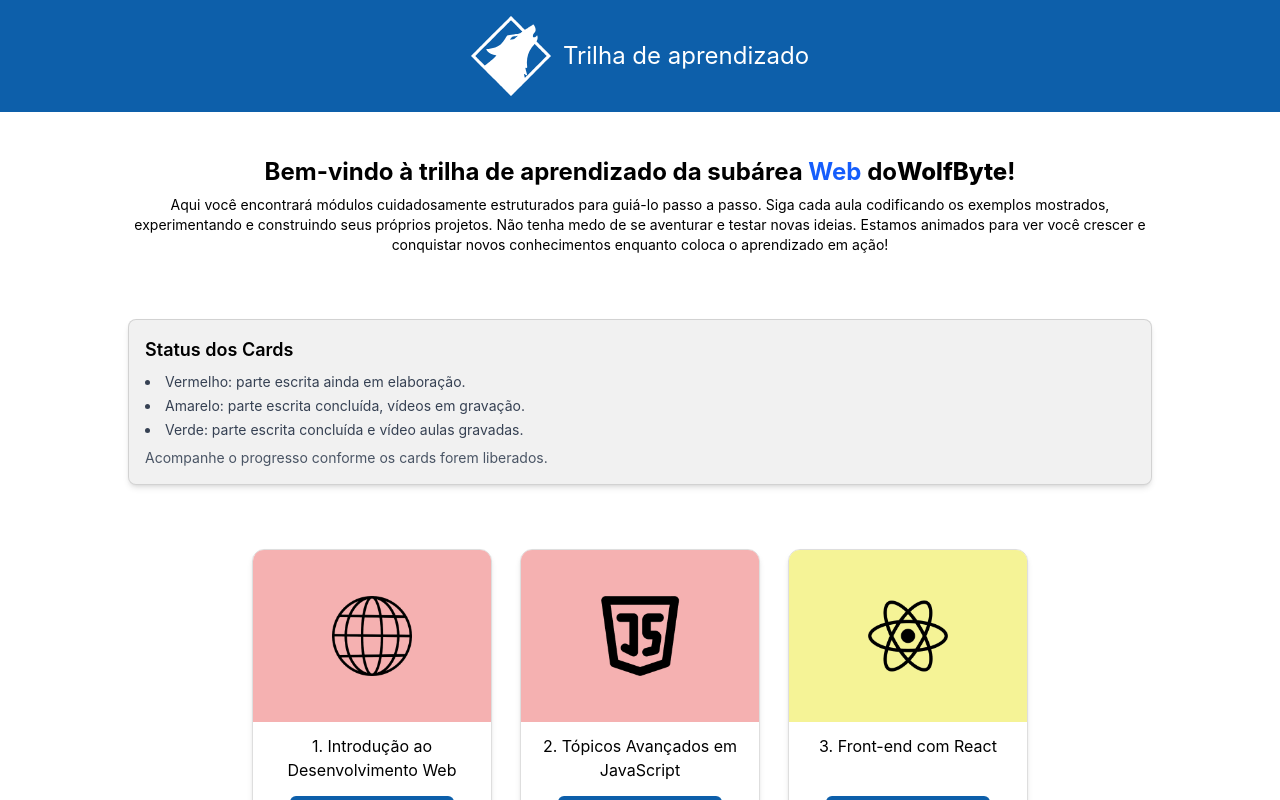
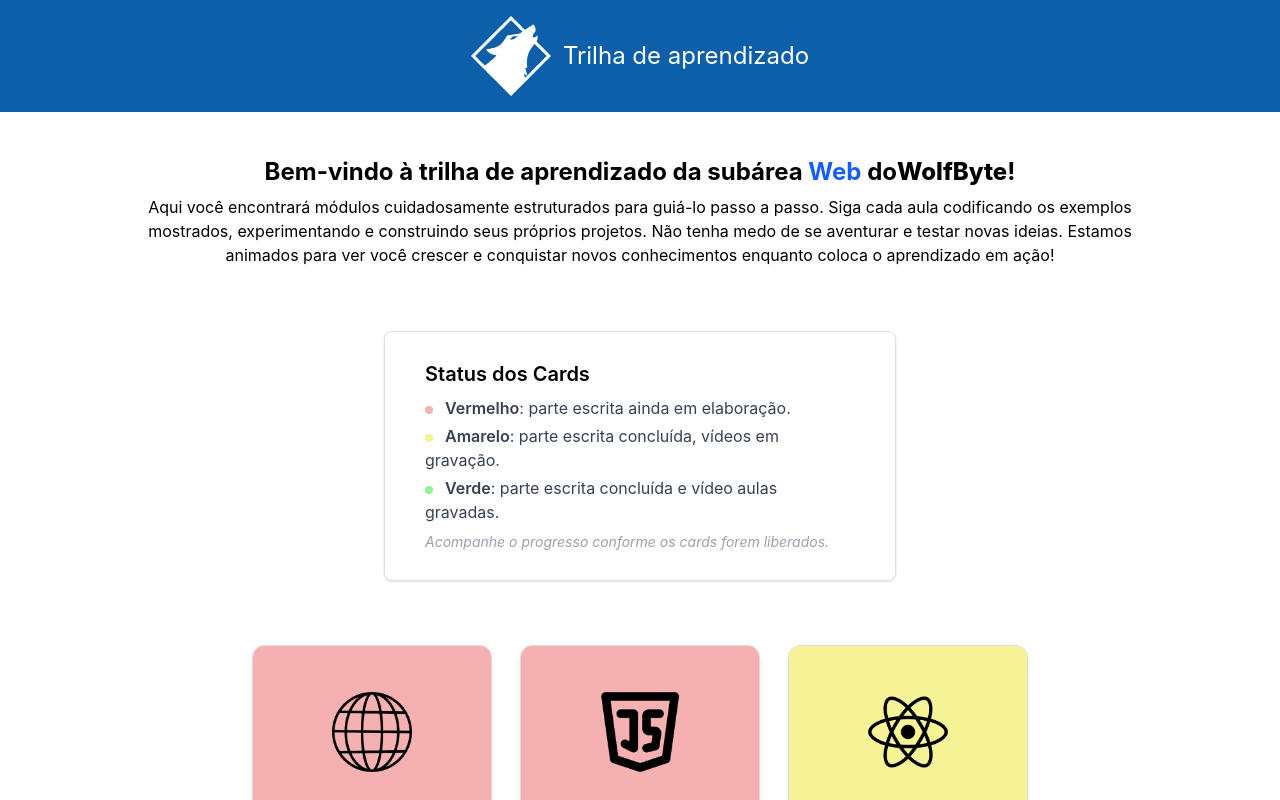
Before and after one commit to marcos-2002/site-trilha-web, a React (Vite) app: page / in a window 1280 px wide. Shown: the top 800 px of the page. Built offline with nearby package versions, Linux system fonts and the light colour scheme.

Commit message:
add placeholder for lessons with no video available yet

```diff
--- a/src/pages/Home.jsx
+++ b/src/pages/Home.jsx
@@ -18,21 +18,30 @@ export default function Home() {
                         <span className="font-extrabold">WolfByte</span>!
                     </h1>
 
-                    <p className="text-center mb-16 text-xs sm:text-sm">
+                    <p className="text-center mb-16 text-xs sm:text-base">
                         Aqui você encontrará módulos cuidadosamente estruturados para guiá-lo passo a passo.
                         Siga cada aula codificando os exemplos mostrados, experimentando e construindo seus próprios projetos.
                         Não tenha medo de se aventurar e testar novas ideias.
                         Estamos animados para ver você crescer e conquistar novos conhecimentos enquanto coloca o aprendizado em ação!
                     </p>
 
-                    <div className="mb-16 p-4 border border-[#00000021] rounded-lg bg-[#0000000e] shadow-md">
-                        <h2 className="text-sm sm:text-lg font-semibold mb-2">Status dos Cards</h2>
-                        <ul className="list-disc list-inside space-y-1 text-xs sm:text-gray-700 sm:text-sm">
-                            <li>Vermelho: parte escrita ainda em elaboração.</li>
-                            <li>Amarelo: parte escrita concluída, vídeos em gravação.</li>
-                            <li>Verde: parte escrita concluída e vídeo aulas gravadas.</li>
+                    <div className="mb-16 px-4 sm:px-10 py-5 sm:py-7 border border-[#00000021] rounded-lg shadow w-full sm:w-2/3 lg:w-1/2 mx-auto">
+                        <h2 className="text-base sm:text-xl font-semibold mb-2">Status dos Cards</h2>
+                        <ul className="space-y-1 text-xs sm:text-gray-700 sm:text-base">
+                            <li>
+                                <span className="inline-block w-2 h-2 rounded-full bg-[#f5b1b1] mr-3"></span>
+                                <span className="font-semibold">Vermelho</span>: parte escrita ainda em elaboração.
+                            </li>
+                            <li>
+                                <span className="inline-block w-2 h-2 rounded-full bg-[#f5f396] mr-3"></span>
+                                <span className="font-semibold">Amarelo</span>: parte escrita concluída, vídeos em gravação.
+                            </li>
+                            <li>
+                                <span className="inline-block w-2 h-2 rounded-full bg-[#94f390] mr-3"></span>
+                                <span className="font-semibold">Verde</span>: parte escrita concluída e vídeo aulas gravadas.
+                            </li>
                         </ul>
-                        <p className="mt-2 text-gray-600 text-xs sm:text-sm">
+                        <p className="mt-2 text-gray-400 text-xs sm:text-sm italic">
                             Acompanhe o progresso conforme os cards forem liberados.
                         </p>
                     </div>
--- a/src/pages/Stage.jsx
+++ b/src/pages/Stage.jsx
@@ -3,6 +3,7 @@ import { IeeePathContext } from "../context/IeeePath"
 import { useNavigate, useParams } from "react-router"
 import { IoIosArrowDropdownCircle } from "react-icons/io"
 import { IoIosArrowDropupCircle } from "react-icons/io";
+import { PiWarningCircleLight } from "react-icons/pi";
 
 
 
@@ -20,7 +21,7 @@ export default function Stage() {
         <>
             <h1 className="text-xl sm:text-2xl mb-1 font-bold leading-relaxed text-center">{ieeePath[0].stages[id_etapa-1].stage_title}</h1>
 
-            <p className="text-center mb-16 text-xs sm:text-sm">
+            <p className="text-center mb-16 text-xs sm:text-base">
                 {ieeePath[0].stages[id_etapa-1].description}
             </p>
 
@@ -42,11 +43,11 @@ export default function Stage() {
                 </p>
             </div>
 
-            <nav className="flex flex-col w-full max-w-3xl mx-auto border-2 border-[#00000023] rounded-lg overflow-hidden">
+            <nav className="flex flex-col gap-3 w-full max-w-3xl mx-auto  overflow-hidden pt-13 border-t border-[#00000023] ">
                 {ieeePath[0].stages[id_etapa - 1].modules.map((module) => (
                     <ul key={module.id} className="w-full">
                     <li
-                        className="border-b border-[#00000023] group"
+                        className="group border border-[#00000023] shadow rounded-lg"
                         onClick={() =>
                         setOpenId(openId === module.id ? null : module.id)
                         }
@@ -63,7 +64,8 @@ export default function Stage() {
                             className="
                                 text-left w-full
                                 text-sm sm:text-base
-                                group-hover:text-[#0D5FAA]
+                                text-[#0D5FAA]
+                                font-bold
                             "
                             >
                             {`Módulo ${module.id}`}
@@ -120,6 +122,19 @@ export default function Stage() {
                     </ul>
                 ))}
                 </nav>
+                {ieeePath[0].stages[id_etapa - 1].modules.length === 0 && (
+                    <>
+                        <div className="flex flex-col items-center gap-3 sm:gap-5 mt-6 sm:mt-10 px-4 text-center">
+                            <PiWarningCircleLight
+                                className="text-[#f86161] text-3xl sm:text-4xl md:text-5xl"
+                            />
+
+                            <p className="text-[#000000a2] text-sm sm:text-base md:text-lg font-semibold max-w-xs sm:max-w-md">
+                                Conteúdo em desenvolvimento. Volte em breve!
+                            </p>
+                        </div>
+                    </>
+                )}
         </>
     )
 }
--- a/src/pages/VideoLeassons.jsx
+++ b/src/pages/VideoLeassons.jsx
@@ -2,6 +2,7 @@ import { useContext } from "react"
 import { IeeePathContext } from "../context/IeeePath"
 import { useParams } from "react-router"
 import LessonNavigation from "../components/LessonNavigation";
+import { HiOutlinePlayCircle } from "react-icons/hi2";
 
 export default function VideoLeassons() {
 
@@ -51,7 +52,7 @@ export default function VideoLeassons() {
                                 {/* VIDEO RESPONSIVO */}
                                 <div className="w-full max-w-3xl aspect-video">
                                     <iframe
-                                        className="w-full h-full rounded-md"
+                                        className="w-full h-full rounded-xl"
                                         src={ieeePath[0].stages[id_etapa-1].modules[id_modulo-1].video_lessons[id_aula-1].lesson_video_link}
                                         title="YouTube video player"
                                         allow="accelerometer; autoplay; clipboard-write; encrypted-media; gyroscope; picture-in-picture; web-share"
@@ -89,6 +90,15 @@ export default function VideoLeassons() {
                                 Baixar módulo
                             </a>
 
+                            <div className="w-full max-w-3xl aspect-video bg-gray-200 rounded-xl flex flex-col items-center justify-center gap-1 sm:gap-2 text-center px-4">
+
+                                <HiOutlinePlayCircle className="text-gray-400 text-4xl sm:text-6xl md:text-8xl" />
+
+                                <p className="text-gray-400 text-sm sm:text-lg md:text-2xl font-semibold">
+                                    Vídeo em breve
+                                </p>
+
+                            </div>
                             <LessonNavigation prev={prev} next={next} id_etapa={id_etapa} id_modulo={id_modulo} />
                         </>
                 )}
```
Lines whose indentation alone changed are shown as unchanged.
